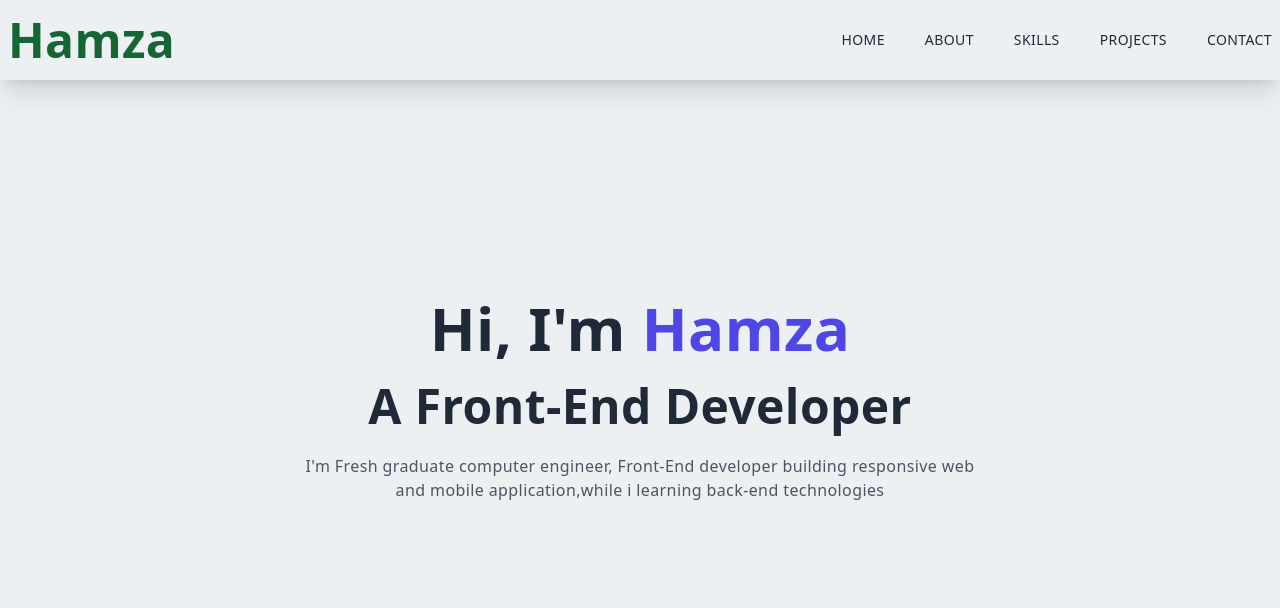
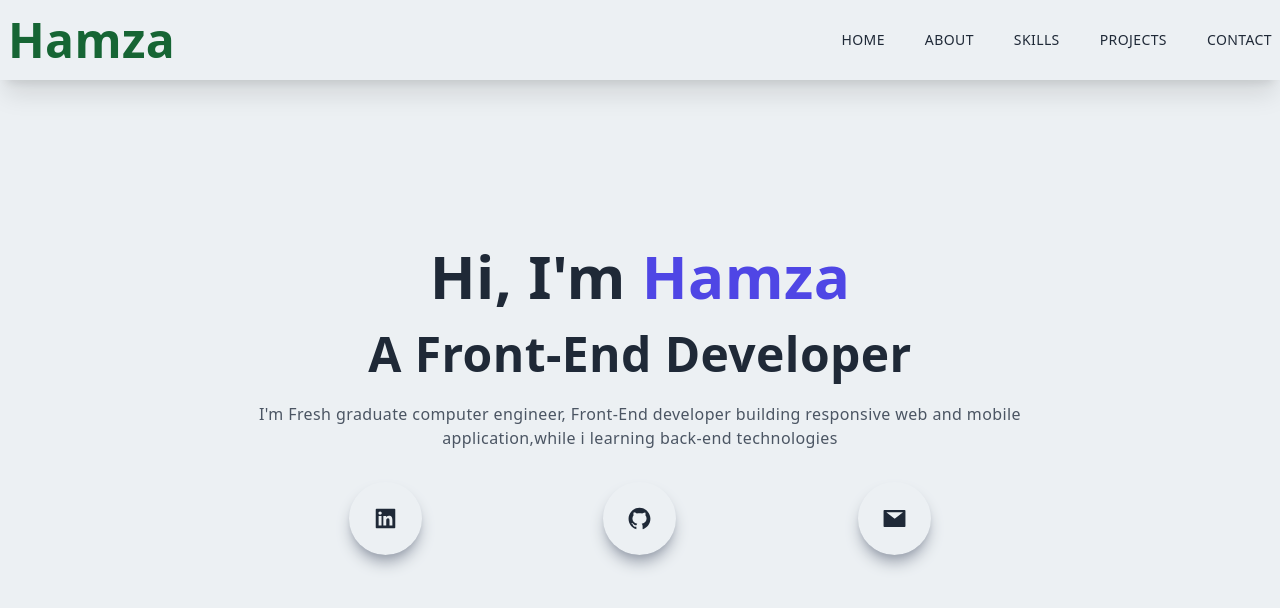
Before and after one commit to Hamza405/Portfolio, a Next.js app: page / in a window 1280 px wide. Shown: the top 608 px of the page. Built offline with nearby package versions, Linux system fonts and the light colour scheme.

Commit message:
Improve Main section

```diff
--- a/components/Main/Main.tsx
+++ b/components/Main/Main.tsx
@@ -1,4 +1,5 @@
 import { FC } from "react";
+import { AiOutlineClose, AiFillLinkedin, AiFillGithub, AiFillMail } from "react-icons/ai";
 
 const Main: FC = () => {
     return (
@@ -8,12 +9,23 @@ const Main: FC = () => {
                     <h1 className="py-4 text-gray-800" >Hi, I'm <span className="text-indigo-600">Hamza</span></h1>
                     <h2 className="py-2 text-gray-800" >A Front-End Developer</h2>
                     <p
-                        className="py-4 text-gray-600 text-md max-w-[60%] mx-auto"
+                        className="py-4 text-gray-600 text-md max-w-[70%] mx-auto"
                     >
                         I'm
                         Fresh graduate computer engineer, Front-End developer building responsive web and mobile application,while i learning back-end
                         technologies
                     </p>
+                    <div className="py-4 flex justify-between m-auto items-center max-w-[50%]">
+                        <div className="rounded-full shadow-lg shadow-gray-400 cursor-pointer hover:scale-110 ease-in duration-300 sm:p-6 p-3 ">
+                            <AiFillLinkedin size={ 25 } />
+                        </div>
+                        <div className="rounded-full shadow-lg shadow-gray-400 cursor-pointer hover:scale-110 ease-in duration-300 sm:p-6 p-3">
+                            <AiFillGithub size={ 25 } />
+                        </div>
+                        <div className="rounded-full shadow-lg shadow-gray-400 cursor-pointer hover:scale-110 ease-in duration-300  sm:p-6 p-3 ">
+                            <AiFillMail size={ 25 } />
+                        </div>
+                    </div>
                 </div>
             </div>
         </div>
--- a/components/NavBar/SideBar.tsx
+++ b/components/NavBar/SideBar.tsx
@@ -34,13 +34,13 @@ const SideBar: FC<{ isOpen: boolean, onClose: () => void; }> = ( { isOpen, onClo
                 <div className="pt-10 px-1">
                     <p className="uppercase">Let's connect</p>
                     <div className="py-6 flex justify-start items-center w-full md:w-[80%]">
-                        <div className="rounded-full shadow-lg shadow-gray-400 cursor-pointer p-2 ">
+                        <div className="rounded-full shadow-lg shadow-gray-400 cursor-pointer hover:scale-110 ease-in duration-300 p-2 ">
                             <AiFillLinkedin size={ 25 } />
                         </div>
-                        <div className="rounded-full shadow-lg shadow-gray-400 cursor-pointer p-2 mx-8">
+                        <div className="rounded-full shadow-lg shadow-gray-400 cursor-pointer hover:scale-110 ease-in duration-300 p-2 mx-8">
                             <AiFillGithub size={ 25 } />
                         </div>
-                        <div className="rounded-full shadow-lg shadow-gray-400 cursor-pointer p-2 ">
+                        <div className="rounded-full shadow-lg shadow-gray-400 cursor-pointer hover:scale-110 ease-in duration-300 p-2 ">
                             <AiFillMail size={ 25 } />
                         </div>
                     </div>
```
